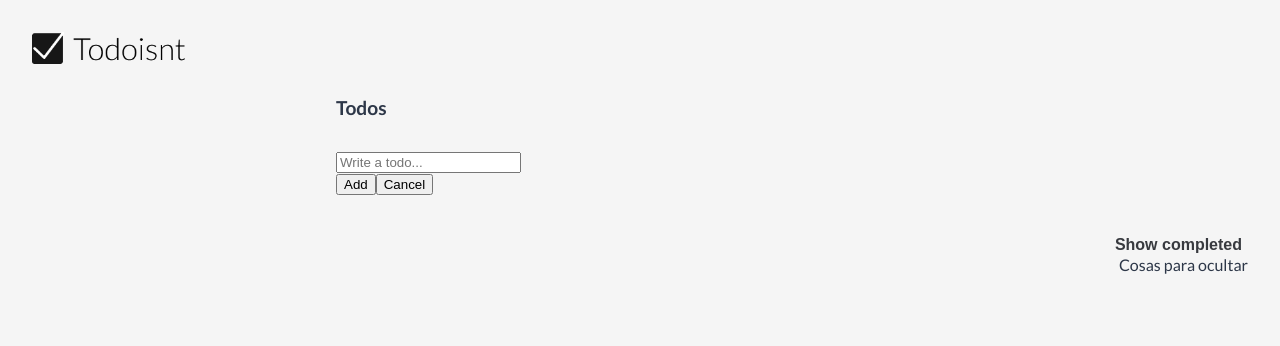
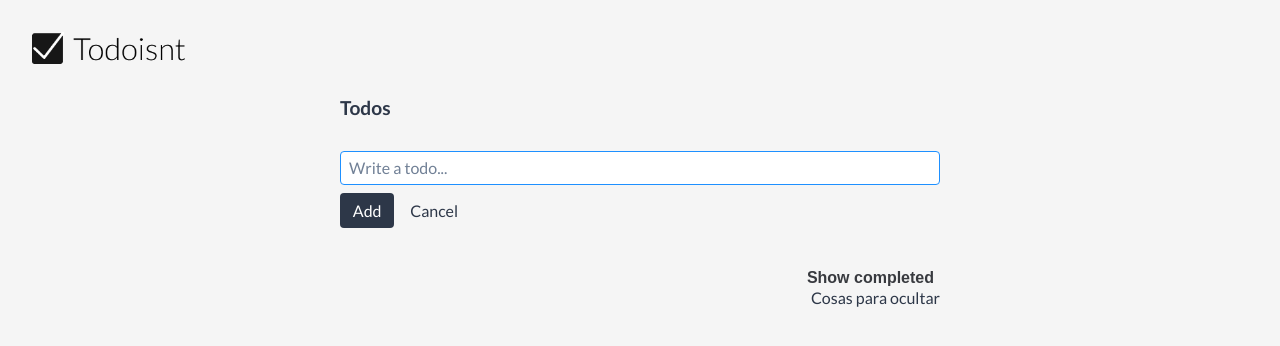
Before and after one commit to DeveLawyer/todoisnt, a React (Create React App) app: page / in a window 1280 px wide. Both pictures are taken after a click on the button "Add task". Shown: the top 346 px of the page. Built offline with nearby package versions, Linux system fonts and the light colour scheme.

Commit message:
Add reusable buttons and reorder components

```diff
--- /dev/null
+++ b/src/components/Button.js
@@ -0,0 +1,22 @@
+import React from "react";
+import styles from "../styles/button.module.scss";
+
+const Button = ({ children, isPrimary, onClick = null }) => {
+  function handleClick() {
+    if (!onClick) return;
+    onClick();
+  }
+
+  return (
+    <button
+      className={`${styles.btn} ${
+        isPrimary ? styles.primaryBtn : styles.secondaryBtn
+      }`}
+      onClick={handleClick}
+    >
+      {children}
+    </button>
+  );
+};
+
+export default Button;
--- a/src/components/MainContainer.js
+++ b/src/components/MainContainer.js
@@ -2,6 +2,7 @@ import React from "react";
 import styles from "../styles/main-container.module.scss";
 import TodoBoard from "./TodoBoard";
 import DoneBoard from "./DoneBoard";
+import Todo from "./Todo";
 
 const MainContainer = () => {
   const [todos, setTodos] = React.useState([]);
@@ -11,9 +12,17 @@ const MainContainer = () => {
   }
 
   return (
-    <main className={styles.container}>
-      <TodoBoard todos={todos} onTodosChange={onTodosChange}></TodoBoard>
-      <DoneBoard></DoneBoard>
+    <main className={styles.mainContainer}>
+      <div className={styles.todosContainer}>
+        <TodoBoard todos={todos} onTodosChange={onTodosChange}>
+          {todos
+            .filter((filteredTodo) => !filteredTodo.isCompleted)
+            .map((todo) => (
+              <Todo key={todo.id} description={todo.description} />
+            ))}
+        </TodoBoard>
+        <DoneBoard></DoneBoard>
+      </div>
     </main>
   );
 };
--- /dev/null
+++ b/src/components/Todo.js
@@ -0,0 +1,11 @@
+import React from "react";
+import styles from "../styles/todo.module.scss";
+
+const Todo = ({ description }) => (
+  <li className={styles.listItem}>
+    <input type="checkbox" className={styles.checkbox} />
+    <label>{description}</label>
+  </li>
+);
+
+export default Todo;
--- a/src/components/TodoBoard.js
+++ b/src/components/TodoBoard.js
@@ -1,4 +1,5 @@
 import React from "react";
+import Button from "./Button";
 import styles from "../styles/todo-board.module.scss";
 
 const TodoBoard = ({ todos, onTodosChange, children }) => {
@@ -23,24 +24,37 @@ const TodoBoard = ({ todos, onTodosChange, children }) => {
     <section className={styles.container}>
       <h2 className={styles.title}>Todos</h2>
 
-      <div>{children}</div>
+      <div>
+        <ul className={styles.list}>{children}</ul>
+      </div>
 
       <div>
         {displayForm ? (
-          <form onSubmit={handleTodoSubmit}>
+          <form
+            className={styles.form}
+            onSubmit={handleTodoSubmit}
+            autoComplete="off"
+          >
             <div>
               <input
+                className={styles.input}
                 type="text"
-                aria-label="new todo form"
+                aria-label="new todo input"
                 placeholder="Write a todo..."
                 id="todo"
               />
             </div>
             <div>
-              <button type="submit">Add</button>
-              <button type="button" onClick={() => setDisplayForm(false)}>
+              <Button isPrimary={true} type="submit">
+                Add
+              </Button>
+              <Button
+                isPrimary={false}
+                type="button"
+                onClick={() => setDisplayForm(false)}
+              >
                 Cancel
-              </button>
+              </Button>
             </div>
           </form>
         ) : (
--- /dev/null
+++ b/src/styles/button.module.scss
@@ -0,0 +1,26 @@
+.btn {
+  font-family: "Lato", sans-serif;
+  font-weight: 400;
+  font-size: 1rem;
+  outline: none;
+  cursor: pointer;
+  border: none;
+  padding: 0.5rem 0.8rem;
+  margin-right: 3px;
+}
+
+.primaryBtn {
+  background: #2d3748;
+  color: #fff;
+  border-radius: 0.25rem;
+
+  &:hover,
+  &:focus {
+    background: dodgerblue;
+  }
+}
+
+.secondaryBtn {
+  background: transparent;
+  color: #2d3748;
+}
--- a/src/styles/global.css
+++ b/src/styles/global.css
@@ -1,6 +1,12 @@
 @import-normalize;
 
 @import url("https://fonts.googleapis.com/css2?family=Lato:wght@400;700&display=swap");
+
+*,
+*::after,
+*::before {
+  box-sizing: inherit;
+}
 
 body {
   font-family: "Lato", sans-serif;
@@ -8,4 +14,6 @@ body {
   padding: 2rem;
   background-color: whitesmoke;
   color: #2d3748;
+
+  box-sizing: border-box;
 }
--- a/src/styles/main-container.module.scss
+++ b/src/styles/main-container.module.scss
@@ -1,4 +1,8 @@
-.container {
+.mainContainer {
   width: 100%;
-  // background-color: lightcoral;
+
+  .todosContainer {
+    max-width: 600px;
+    margin: 0 auto;
+  }
 }
--- a/src/styles/todo-board.module.scss
+++ b/src/styles/todo-board.module.scss
@@ -1,12 +1,37 @@
 .container {
-  width: 50%;
-  margin: 0 auto;
-  // background-color: lightgreen;
+  width: 100%;
 
   .title {
     font-weight: 700;
     font-size: 1.2rem;
     margin-bottom: 2rem;
+  }
+
+  .list {
+    list-style-type: none;
+    padding: 0;
+  }
+
+  .form {
+    .input {
+      font-family: "Lato", sans-serif;
+      font-weight: 400;
+      font-size: 1rem;
+      color: #1a202c;
+      border: 1px solid dodgerblue;
+      border-radius: 0.25rem;
+      margin-bottom: 0.5rem;
+      padding: 0.4rem 0.5rem;
+      outline: none;
+      width: 100%;
+
+      &::placeholder {
+        font-family: "Lato", sans-serif;
+        font-weight: 400;
+        font-size: 1rem;
+        color: #718096;
+      }
+    }
   }
 
   .addBtn {
@@ -16,7 +41,7 @@
     font-size: 1.1rem;
 
     .icon {
-      margin-right: 8px;
+      margin-right: 0.5rem;
     }
   }
 }
--- /dev/null
+++ b/src/styles/todo.module.scss
@@ -0,0 +1,8 @@
+.listItem {
+  border-bottom: 1px solid black;
+  padding: 1rem 0;
+
+  .checkbox {
+    margin-right: 0.8rem;
+  }
+}
```
